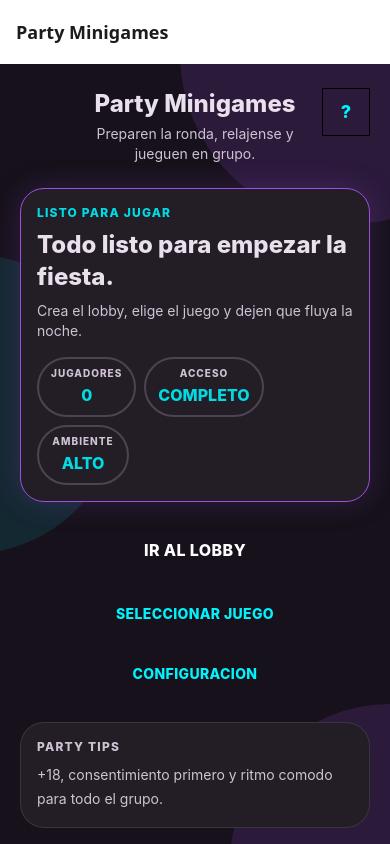
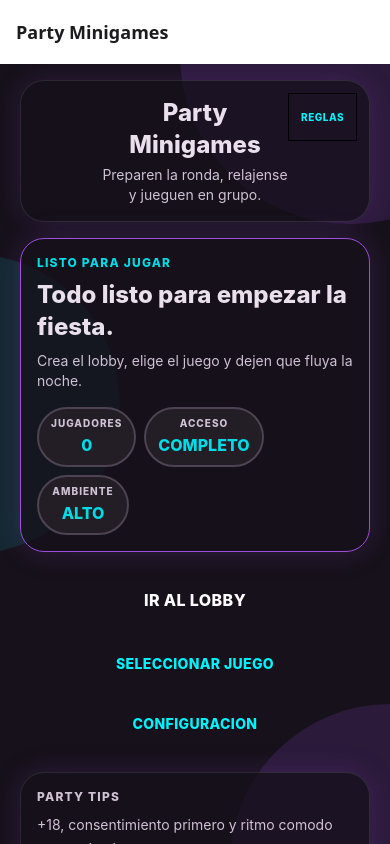
Before and after one commit to davidreyesga/party-minigames, a React Native app in the folder app/: screen / in a window 390 px wide. Built offline with nearby package versions, Linux system fonts and the light colour scheme.

Commit message:
style: refactor base ui components

```diff
--- a/app/src/components/ui/Button.tsx
+++ b/app/src/components/ui/Button.tsx
@@ -5,6 +5,7 @@ import { colors, glow, radius } from "../../theme/tokens";
 
 type BaseProps = {
   label?: string;
+  accessibilityLabel?: string;
   onPress: () => void;
   disabled?: boolean;
   style?: ViewStyle;
@@ -13,12 +14,14 @@ type BaseProps = {
 
 export function PrimaryButtonGiant({
   label,
+  accessibilityLabel,
   onPress,
   disabled = false,
   style,
 }: BaseProps) {
   return (
     <Pressable
+      accessibilityLabel={accessibilityLabel ?? label ?? "Continuar"}
       accessibilityRole="button"
       accessibilityState={{ disabled }}
       onPress={onPress}
@@ -32,7 +35,7 @@ export function PrimaryButtonGiant({
         borderWidth: 1,
         shadowColor: glow.primary.color,
         shadowOpacity: disabled ? 0 : glow.primary.opacity,
-        shadowRadius: 24,
+        shadowRadius: glow.primary.radius,
         shadowOffset: { width: 0, height: 0 },
         elevation: disabled ? 0 : 10,
         opacity: pressed ? 0.92 : 1,
@@ -52,12 +55,14 @@ export function PrimaryButtonGiant({
 
 export function SecondaryButton({
   label,
+  accessibilityLabel,
   onPress,
   disabled = false,
   style,
 }: BaseProps) {
   return (
     <Pressable
+      accessibilityLabel={accessibilityLabel ?? label ?? "Volver"}
       accessibilityRole="button"
       accessibilityState={{ disabled }}
       onPress={onPress}
@@ -68,6 +73,11 @@ export function SecondaryButton({
         borderColor: colors.cyanDim,
         borderRadius: radius.pill,
         borderWidth: 2,
+        shadowColor: glow.cyan.color,
+        shadowOpacity: disabled ? 0 : pressed ? 0.18 : 0.1,
+        shadowRadius: glow.cyan.radius,
+        shadowOffset: { width: 0, height: 0 },
+        elevation: disabled ? 0 : 3,
         opacity: disabled ? 0.45 : 1,
         transform: [{ scale: pressed ? 0.985 : 1 }],
         ...style,
@@ -82,12 +92,14 @@ export function SecondaryButton({
 
 export function DangerButton({
   label,
+  accessibilityLabel,
   onPress,
   disabled = false,
   style,
 }: BaseProps) {
   return (
     <Pressable
+      accessibilityLabel={accessibilityLabel ?? label ?? "Reset"}
       accessibilityRole="button"
       accessibilityState={{ disabled }}
       onPress={onPress}
@@ -118,9 +130,11 @@ export function IconButton({
   disabled = false,
   style,
   children,
+  accessibilityLabel,
 }: Omit<BaseProps, "label">) {
   return (
     <Pressable
+      accessibilityLabel={accessibilityLabel ?? "Accion"}
       accessibilityRole="button"
       accessibilityState={{ disabled }}
       onPress={onPress}
@@ -128,9 +142,14 @@ export function IconButton({
       className="h-12 w-12 items-center justify-center"
       style={({ pressed }) => ({
         backgroundColor: pressed ? colors.surfaceHigh : colors.surfaceContainer,
-        borderColor: colors.outlineVariant,
+        borderColor: pressed ? colors.cyanDim : colors.outlineVariant,
         borderRadius: radius.pill,
         borderWidth: 1,
+        shadowColor: glow.cyan.color,
+        shadowOpacity: pressed ? 0.18 : 0,
+        shadowRadius: glow.cyan.radius,
+        shadowOffset: { width: 0, height: 0 },
+        elevation: pressed ? 4 : 0,
         opacity: disabled ? 0.45 : 1,
         transform: [{ scale: pressed ? 0.96 : 1 }],
         ...style,
--- a/app/src/components/ui/Card.tsx
+++ b/app/src/components/ui/Card.tsx
@@ -1,7 +1,7 @@
 import { ReactNode } from "react";
 import { View } from "react-native";
 
-import { colors, glow as electricGlow, radius } from "../../theme/tokens";
+import { colors, glow as electricGlow, radius, shadow } from "../../theme/tokens";
 
 type Props = {
   children: ReactNode;
@@ -14,15 +14,17 @@ export default function Card({ children, className = "", glow = false }: Props)
     <View
       className={`border ${className}`}
       style={{
-        backgroundColor: colors.surfaceContainer,
+        backgroundColor: colors.glassFillStrong,
         borderColor: glow ? colors.primaryContainer : colors.innerBorder,
         borderWidth: 1,
         borderRadius: radius.md,
+        ...shadow.ios,
+        elevation: shadow.elevation,
         ...(glow
           ? {
               shadowColor: electricGlow.primary.color,
-              shadowOpacity: 0.22,
-              shadowRadius: 30,
+              shadowOpacity: electricGlow.primary.opacity,
+              shadowRadius: electricGlow.primary.radius,
               shadowOffset: { width: 0, height: 0 },
               elevation: 8,
             }
--- a/app/src/components/ui/Header.tsx
+++ b/app/src/components/ui/Header.tsx
@@ -1,7 +1,7 @@
 import { ReactNode } from "react";
 import { Pressable, Text, View } from "react-native";
 
-import { colors, glow, radius } from "../../theme/tokens";
+import { colors, glow, radius, shadow } from "../../theme/tokens";
 
 type Props = {
   title: string;
@@ -12,7 +12,16 @@ type Props = {
 
 export default function Header({ title, subtitle, right, onRulesPress }: Props) {
   return (
-    <View className="relative mb-4 min-h-[72px] justify-center px-14 py-2">
+    <View
+      className="relative mb-4 min-h-[96px] justify-center border px-20 py-4"
+      style={{
+        backgroundColor: colors.glassFillStrong,
+        borderColor: colors.innerBorder,
+        borderRadius: radius.md,
+        ...shadow.ios,
+        elevation: shadow.elevation,
+      }}
+    >
       <Text className="text-center text-2xl font-extrabold" style={{ color: colors.text }}>
         {title}
       </Text>
@@ -22,14 +31,14 @@ export default function Header({ title, subtitle, right, onRulesPress }: Props)
         </Text>
       ) : null}
 
-      <View className="absolute right-0 top-2 flex-row items-center gap-2">
+      <View className="absolute right-3 top-3 flex-row items-center gap-2">
         {right}
         {onRulesPress ? (
           <Pressable
             accessibilityLabel="Reglas"
             accessibilityRole="button"
             onPress={onRulesPress}
-            className="h-12 w-12 items-center justify-center border"
+            className="h-12 items-center justify-center border px-3"
             style={({ pressed }) => ({
               backgroundColor: pressed ? colors.surfaceHigh : colors.surfaceContainer,
               borderColor: colors.cyanDim,
@@ -42,8 +51,8 @@ export default function Header({ title, subtitle, right, onRulesPress }: Props)
               transform: [{ scale: pressed ? 0.96 : 1 }],
             })}
           >
-            <Text className="text-lg font-extrabold" style={{ color: colors.cyan }}>
-              ?
+            <Text className="text-[10px] font-extrabold tracking-wider" style={{ color: colors.cyan }}>
+              REGLAS
             </Text>
           </Pressable>
         ) : null}
--- a/app/src/components/ui/Screen.tsx
+++ b/app/src/components/ui/Screen.tsx
@@ -89,7 +89,7 @@ export default function Screen({ children, scroll = false, padded = true }: Prop
       {scroll ? (
         <ScrollView
           style={styles.content}
-          contentContainerStyle={{ paddingBottom: spacing.lg }}
+          contentContainerStyle={{ flexGrow: 1, paddingBottom: spacing.lg }}
           keyboardShouldPersistTaps="handled"
           showsVerticalScrollIndicator={false}
         >
```
